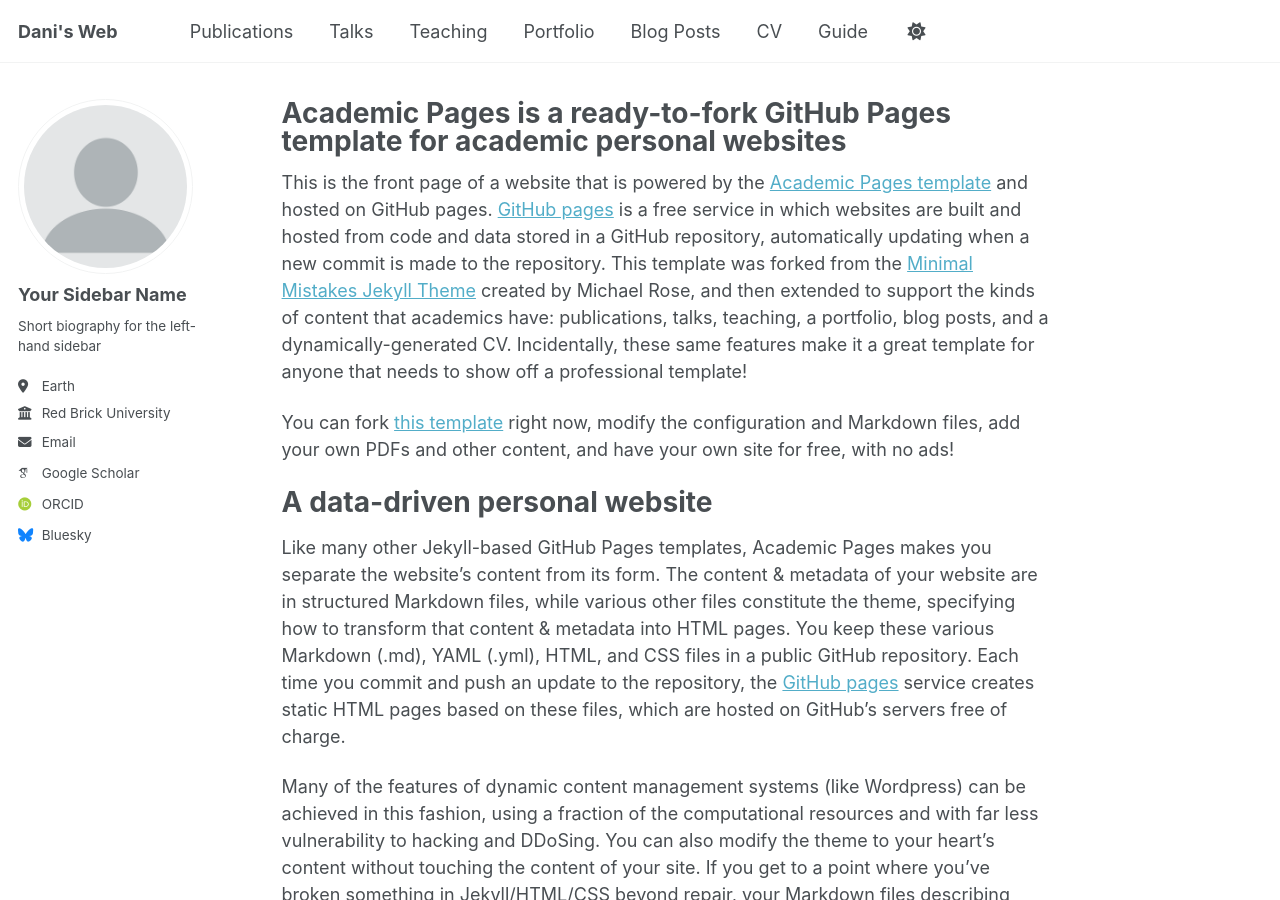
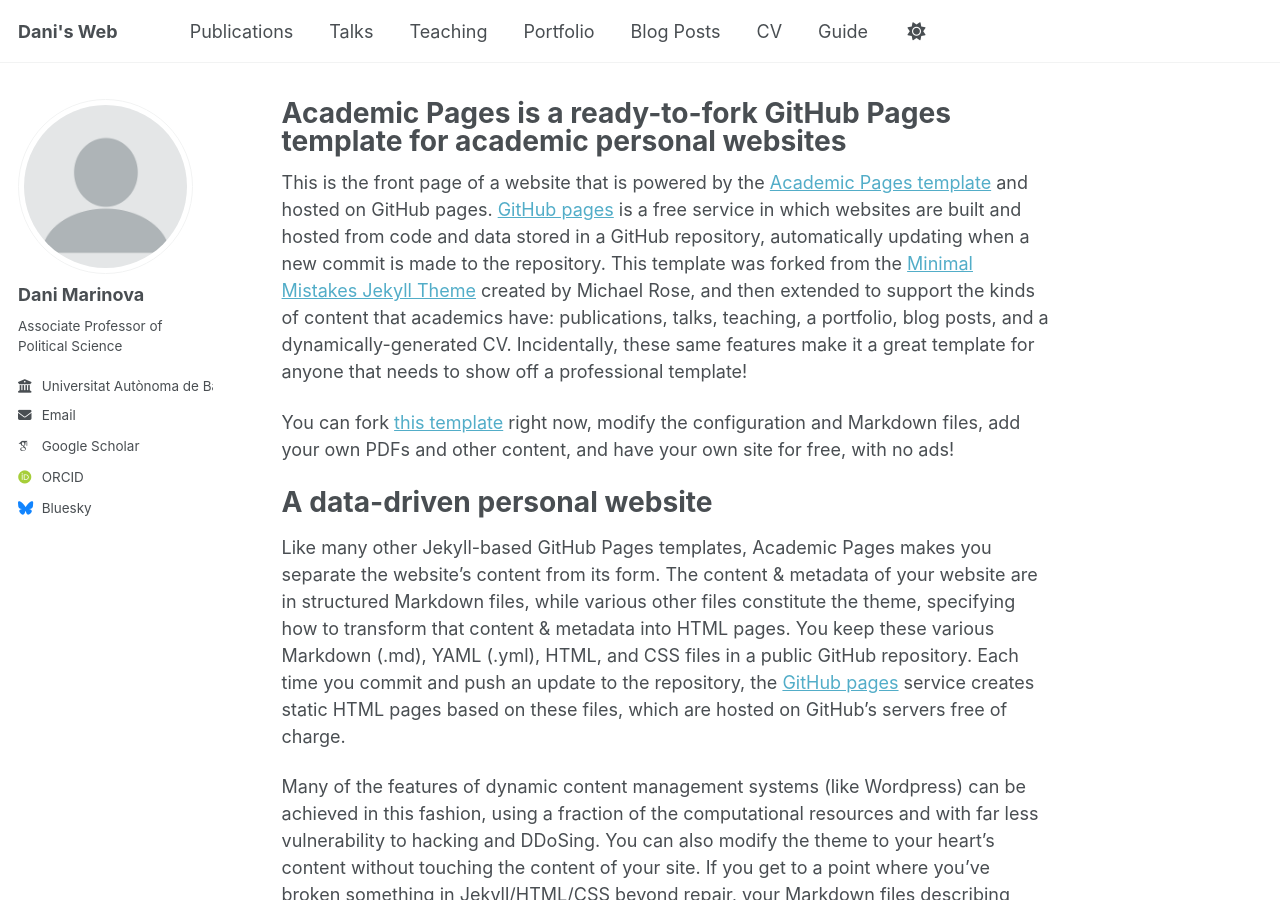
Before and after one commit to cyrila24/personal, a Jekyll site: the page built from _pages/about.md, in a window 1280 px wide and 900 px high. Built offline with Jekyll 4.4.1, drawn with Linux system fonts in a browser that asks for light colours; some web fonts are replaced; a script that is not in the unit is left out.

Commit message:
Update _config.yml

```diff
--- a/_config.yml
+++ b/_config.yml
@@ -23,13 +23,11 @@ repository               : "academicpages/academicpages.github.io"
 author:
   # Biographic information
   avatar           : "profile.png"
-  name             : "Your Sidebar Name"
-  pronouns         : # example: "she/her"
-  bio              : "Short biography for the left-hand sidebar"
-  location         : "Earth"
-  employer         : "Red Brick University"
+  name             : "Dani Marinova"
+  bio              : "Associate Professor of Political Science"
+  employer         : "Universitat Autònoma de Barcelona"
   uri              : # URL
-  email            : "none@example.org"
+  email            : "dani.marinova@uab.cat"
 
   # Academic websites
   googlescholar    : "https://scholar.google.com/citations?user=0Qgt2pUAAAAJ&hl=en"
```
